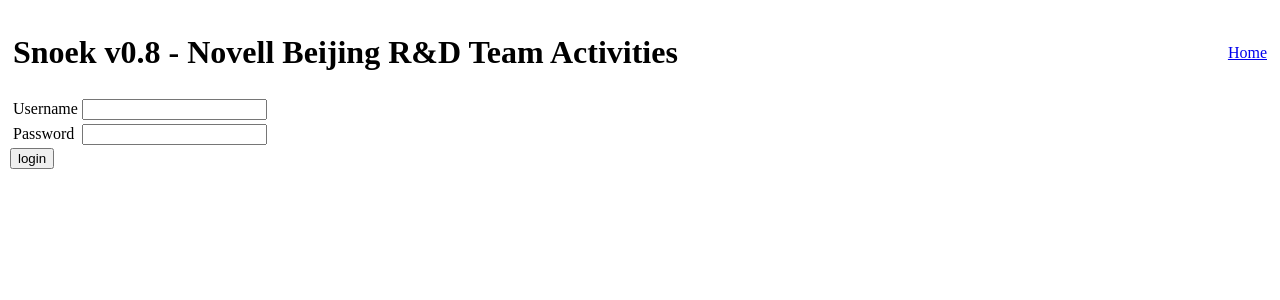
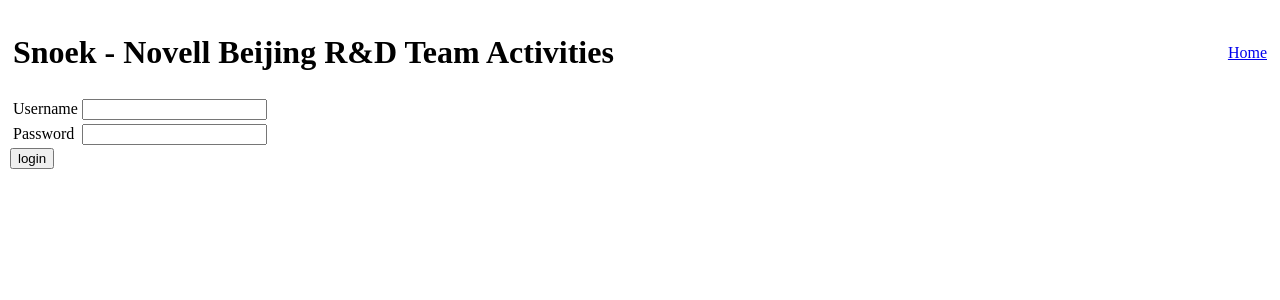
Before and after one commit to yifanjiang/snoek, a Django app: template templates/login.html in a window 1280 px wide. Shown: the top 300 px of the page. Run offline with Django 3.2, Linux system fonts and the light colour scheme; the template is opened without the code that fills it, so the values that code supplies are empty, except form fields; tables that the repository leaves empty hold one stand-in row (values such as "Sample post"); form fields are guessed from the names that the template uses.

Commit message:
remove version info when login

```diff
--- a/templates/base.html
+++ b/templates/base.html
@@ -16,7 +16,7 @@ html, body {height:100%; margin:0; padding:0;}
     <table width = 100% border = 0 >
       <tr>
       <!--td><h1>Snoek</h1></td-->
-        <td><h1>Snoek v0.8 - Novell Beijing R&D Team Activities</h1></td>
+        <td><h1>Snoek - Novell Beijing R&D Team Activities</h1></td>
         <td align = right><a href = '/'>Home</a></td>
       </tr>
     </table>
```
